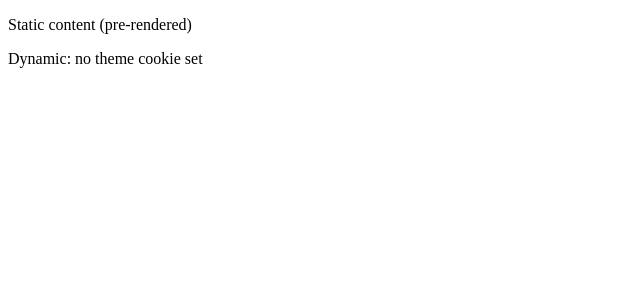
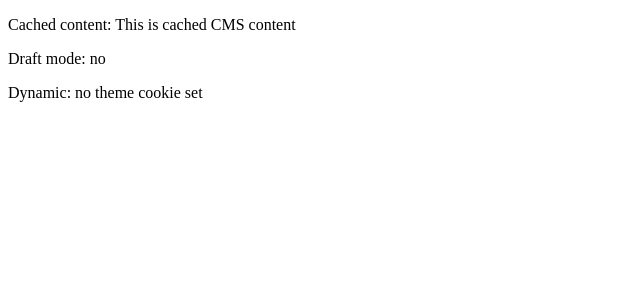
Before and after one commit to jamesots/nextjsbug, a Next.js app: page / in a window 1280 px wide. Shown: the top 300 px of the page, without its empty margins (0-640 px from the left). Built offline with nearby package versions, Linux system fonts and the light colour scheme; no server answers.

Commit message:
Add extra details

```diff
--- a/src/app/page.tsx
+++ b/src/app/page.tsx
@@ -1,5 +1,15 @@
-import { cookies } from 'next/headers';
+import { cookies, draftMode } from 'next/headers';
 import { ClientShell } from '../components/ClientShell';
+import { cache } from 'react';
+import { cacheLife, cacheTag } from 'next/cache';
+
+// Simulates a 'use cache' data function (like getPage / getMenu)
+const getCachedContent = cache(async (): Promise<string> => {
+  'use cache';
+  cacheTag('content');
+  cacheLife('max');
+  return 'This is cached CMS content';
+});
 
 // Reads cookies() so it's dynamic/uncached — must be in Suspense for PPR
 async function getDynamicData(): Promise<string> {
@@ -7,9 +17,15 @@ async function getDynamicData(): Promise<string> {
   return cookieStore.get('theme')?.value ?? 'no theme cookie set';
 }
 
-export default function Page() {
+export default async function Page() {
+  // Simulate draftMode() check like the original app
+  const { isEnabled: isDraft } = await draftMode();
+
+  // Simulate cached CMS data fetch
+  const content = await getCachedContent();
+
   // Not awaited — passed as Promise to client component for PPR
   const dataPromise = getDynamicData();
 
-  return <ClientShell dataPromise={dataPromise} />;
+  return <ClientShell content={content} isDraft={isDraft} dataPromise={dataPromise} />;
 }
--- a/src/components/ClientShell.tsx
+++ b/src/components/ClientShell.tsx
@@ -6,10 +6,19 @@ function DynamicSection({ dataPromise }: { dataPromise: Promise<string> }) {
   return <p>Dynamic: {data}</p>;
 }
 
-export function ClientShell({ dataPromise }: { dataPromise: Promise<string> }) {
+export function ClientShell({
+  content,
+  isDraft,
+  dataPromise,
+}: {
+  content: string;
+  isDraft: boolean;
+  dataPromise: Promise<string>;
+}) {
   return (
     <div>
-      <p>Static content (pre-rendered)</p>
+      <p>Cached content: {content}</p>
+      <p>Draft mode: {isDraft ? 'yes' : 'no'}</p>
       <Suspense fallback={<p>Loading...</p>}>
         <DynamicSection dataPromise={dataPromise} />
       </Suspense>
```
